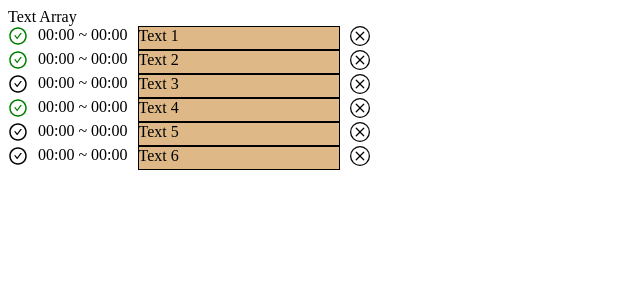
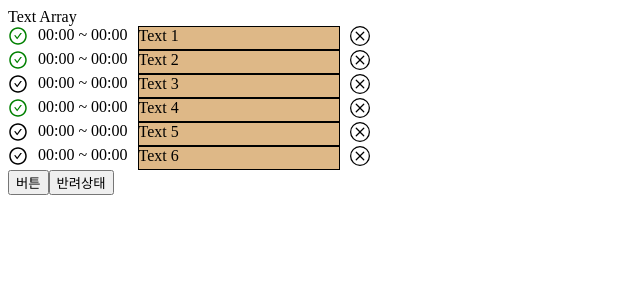
Before and after one commit to rmsoft-insu/nextboard, a Next.js app: page /proto in a window 1280 px wide. Shown: the top 300 px of the page, without its empty margins (0-640 px from the left). Built offline with nearby package versions, Linux system fonts and the light colour scheme.

Commit message:
체크 변경 구현

```diff
--- a/components/proto/TextArray.tsx
+++ b/components/proto/TextArray.tsx
@@ -45,9 +45,27 @@ const TextArray = () => {
   const [list, setList] = useState(dummy);
 
   const handleDelete = (item) => {
-    console.log(list.filter((value) => value.id !== item.id));
     setList(() => list.filter((value) => value.id !== item.id));
   };
+
+  const handleCheck = (item) => {
+    setList(() =>
+      list.map((value) => {
+        if (value.id === item.id) {
+          value.correction = !value.correction;
+        }
+        return value;
+      })
+    );
+  };
+
+  // 반려 상태 확인 버튼
+  const rejectCheck = () => {
+    console.log(list.some((value) => value.correction === true));
+  };
+
+  // 반려 상태 설정
+  const rejectStatus = list.some((value) => value.correction === true);
 
   return (
     <div>
@@ -60,7 +78,10 @@ const TextArray = () => {
               type="checkbox"
               checked={item.correction}
             />
-            <CheckLabel htmlFor={`${item.id}`}>
+            <CheckLabel
+              htmlFor={`${item.id}`}
+              onClick={() => handleCheck(item)}
+            >
               <AiOutlineCheckCircle size={20} />
             </CheckLabel>
           </CheckContainer>
@@ -76,6 +97,12 @@ const TextArray = () => {
           </DeleteButton>
         </div>
       ))}
+      <button type="button" onClick={() => console.log(list)}>
+        버튼
+      </button>
+      <button type="button" onClick={rejectCheck}>
+        반려상태
+      </button>
     </div>
   );
 };
```
